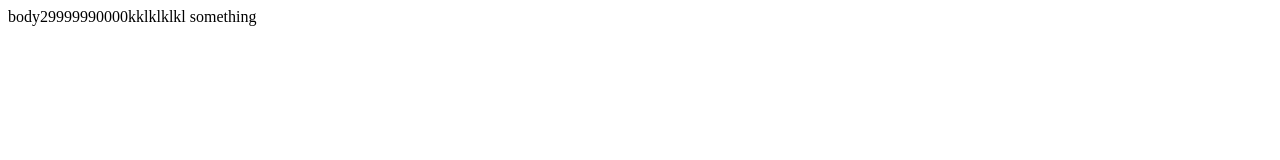
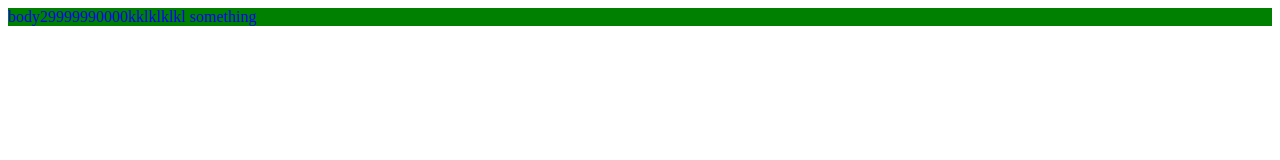
Before and after one commit to kmoe/seed-project, a website built with webpack: page index.html in a window 1280 px wide. Built offline with nearby package versions, Linux system fonts and the light colour scheme.

Commit message:
add sass

```diff
--- a/index.html
+++ b/index.html
@@ -4,7 +4,9 @@
     <script type="text/javascript" src="bundle.js" charset="utf-8"></script>
   </head>
   <body>
-    body29999990000kklklklkl
-    something
+    <div>
+      body29999990000kklklklkl
+      something
+    </div>
   </body>
 </html>
--- a/package.json
+++ b/package.json
@@ -28,7 +28,9 @@
     "karma-jasmine": "^0.3.6",
     "karma-phantomjs-launcher": "^0.2.1",
     "karma-webpack": "^1.7.0",
+    "node-sass": "^3.3.3",
     "phantomjs": "^1.9.18",
+    "sass-loader": "^3.0.0",
     "webpack": "^1.12.2",
     "webpack-dev-server": "^1.12.0"
   }
--- a/src/js/index.js
+++ b/src/js/index.js
@@ -1,4 +1,5 @@
 import module1 from './module1';
+require('../scss/base.scss');
 
 console.log(module1);
 
--- /dev/null
+++ b/src/scss/base.scss
@@ -0,0 +1,7 @@
+body {
+  color: blue;
+
+  div {
+    background-color: green;
+  }
+}
--- a/webpack.config.js
+++ b/webpack.config.js
@@ -10,6 +10,10 @@ module.exports = {
         test: /\.js/,
         exclude: /node_modules/,
         loader: 'babel'
+      },
+      {
+        test: /\.scss/,
+        loaders: ['style', 'css?sourceMap', 'sass?sourceMap']
       }
     ]
   }
```
